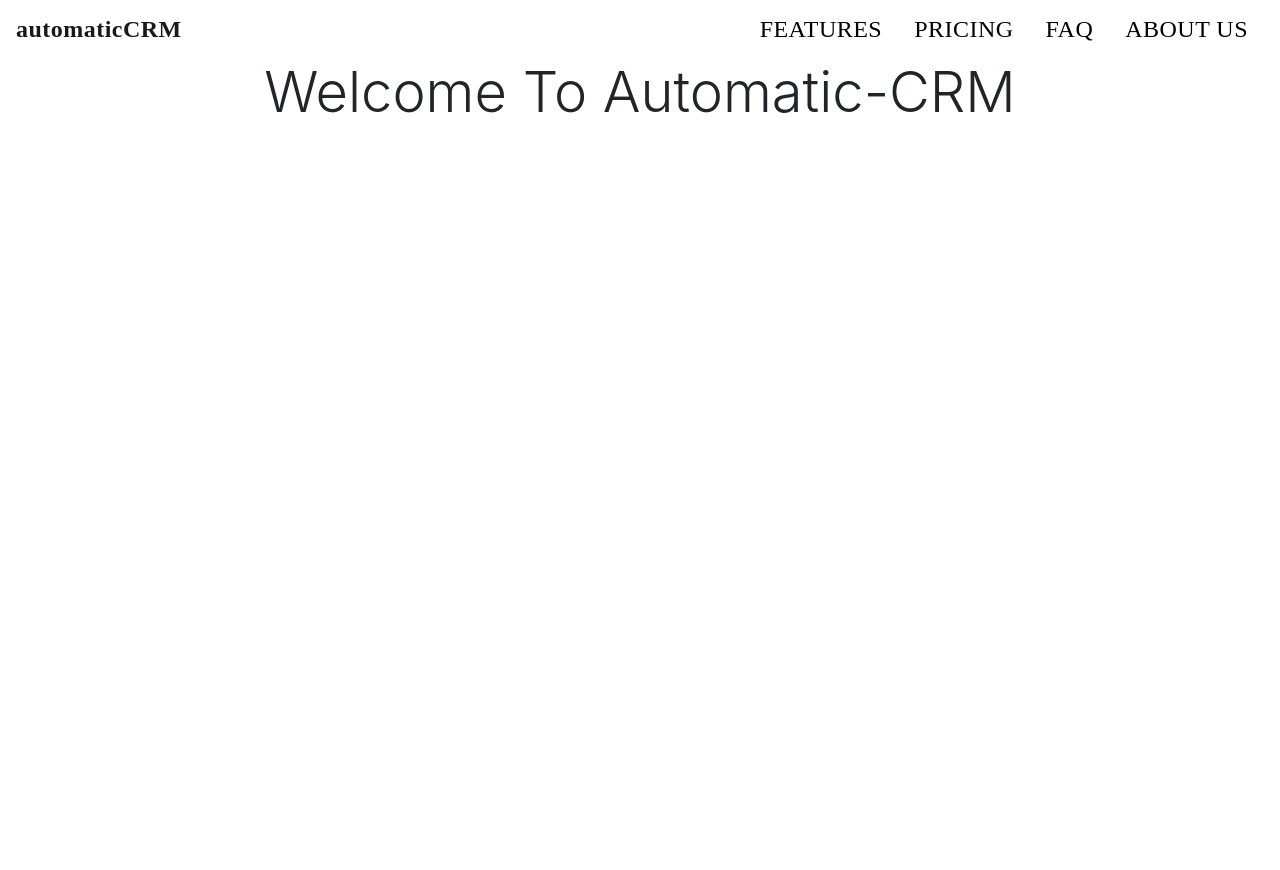
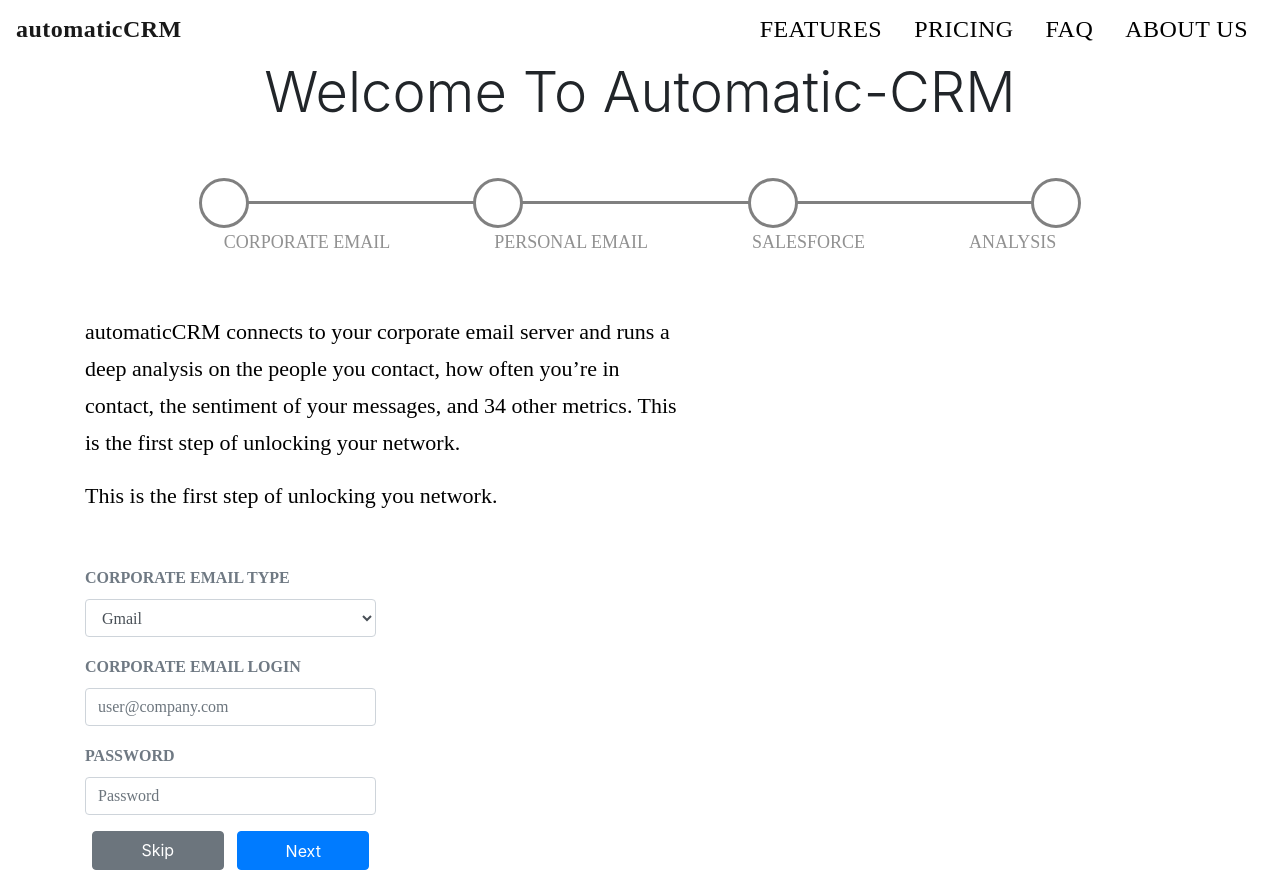
Before and after one commit to dskurbatov/automatic-crm, a React (Create React App) app: page / in a window 1280 px wide. Before the commit the page ends 800 px from the top, so only its background shows below. Built offline with nearby package versions, Linux system fonts and the light colour scheme.

Commit message:
added router and state to App component

```diff
--- a/src/App.js
+++ b/src/App.js
@@ -1,13 +1,63 @@
 import React, { Component } from 'react';
 import Navbar from './components/Navbar'
+import ProgressBar from './components/ProgressBar'
+import Corporate from './components/Corporate'
+import Personal from './components/Personal'
+import SalesForce from './components/SalesForce'
+import { BrowserRouter as Router, Route } from 'react-router-dom'
 
 class App extends Component {
+  state = {
+    settings: {
+      isCorporateSet: false,
+      isPersonalSet: false,
+      isSalesForceSet: false
+    }
+  }
+
+  componentDidUpdate(){
+    console.log('app', this.state)
+  }
+
+  onSubmit = (key) => (value) => {
+    this.setState(prevState => {
+      return {
+        ...prevState,
+        settings: {
+          ...prevState.settings,
+          [key]: value
+        }
+      }
+    })
+  }
+
   render() {
     return (
-      <React.Fragment className="text-center">
+      <React.Fragment>
         <Navbar />
         <div className="container">
           <h1 className="display-4">Welcome To Automatic-CRM</h1>
+          <ProgressBar settings={this.state.settings}/>
+          <Router>
+            <div>
+              <Route
+                exact path='/'
+                render={(props) => <Corporate {...props} onSubmit={this.onSubmit('isCorporateSet')} />}
+              />
+              <Route
+                path='/personal'
+                render={(props) => <Personal {...props} onSubmit={this.onSubmit('isPersonalSet')} />}
+                />
+              <Route
+                path='/salesforce'
+                render={(props) => <SalesForce {...props} onSubmit={this.onSubmit('isSalesForceSet')} />}
+              />
+              <Route
+                path='/analysis'
+                render={(props) => <div><h1 className="display-4">Congratulation You are Done!!!</h1></div>}
+              />
+              </div>
+          </Router>
         </div>
       </React.Fragment>
     );
```
